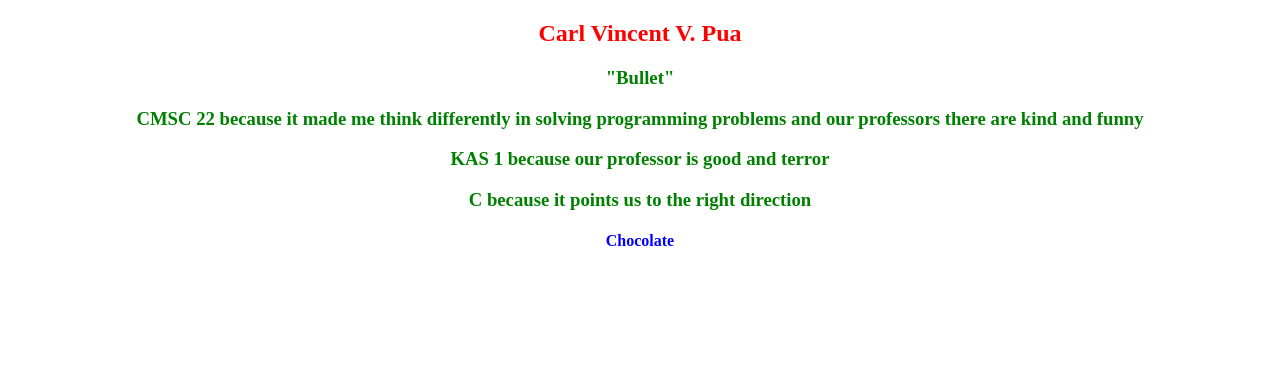
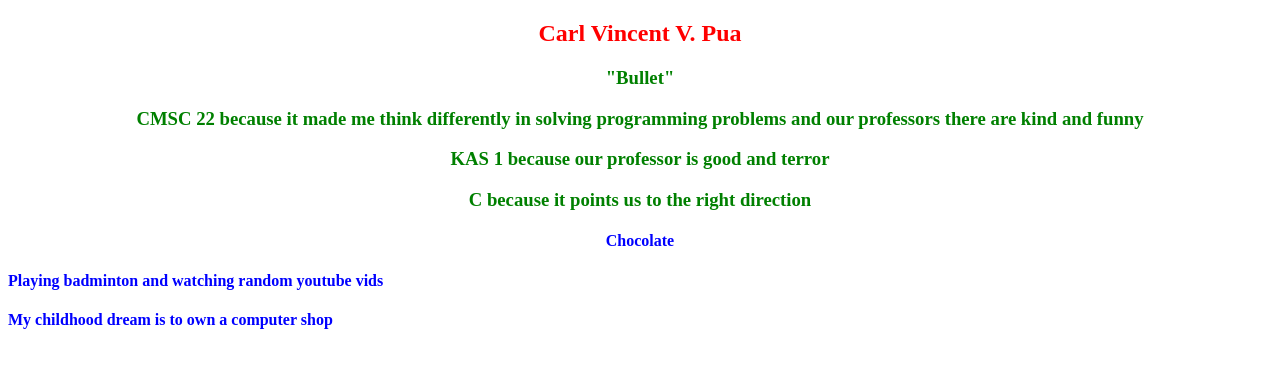
Before and after one commit to cvpua/CMSC100Exer1, a plain HTML site: page index.html in a window 1280 px wide. Drawn offline with Linux system fonts and the light colour scheme.

Commit message:
Hobbies and Dream

```diff
--- a/index.html
+++ b/index.html
@@ -16,7 +16,8 @@
 		<h4> Chocolate </h4>
 	</center>
 
-
+<h4> Playing badminton and watching random youtube vids </h4>
+<h4> My childhood dream is to own a computer shop </h4>
 
 	</body>
 </html>
```
